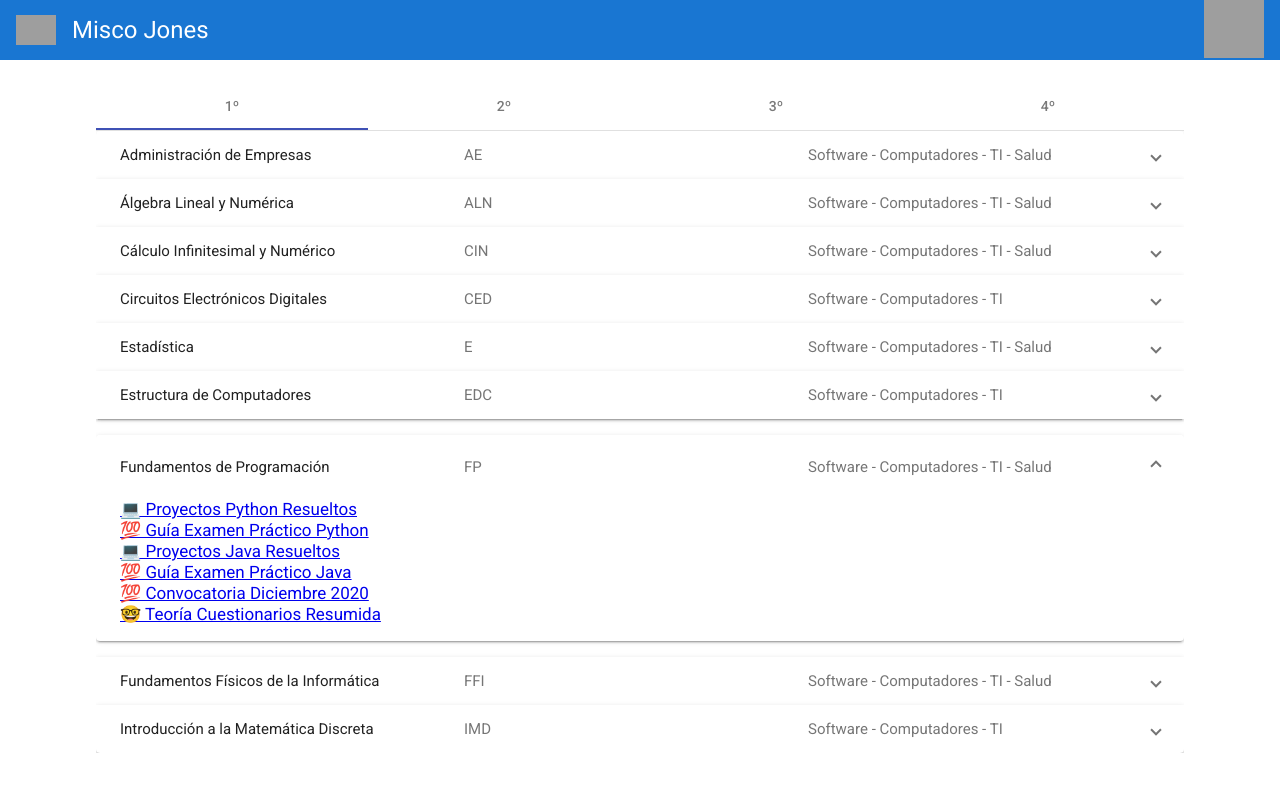
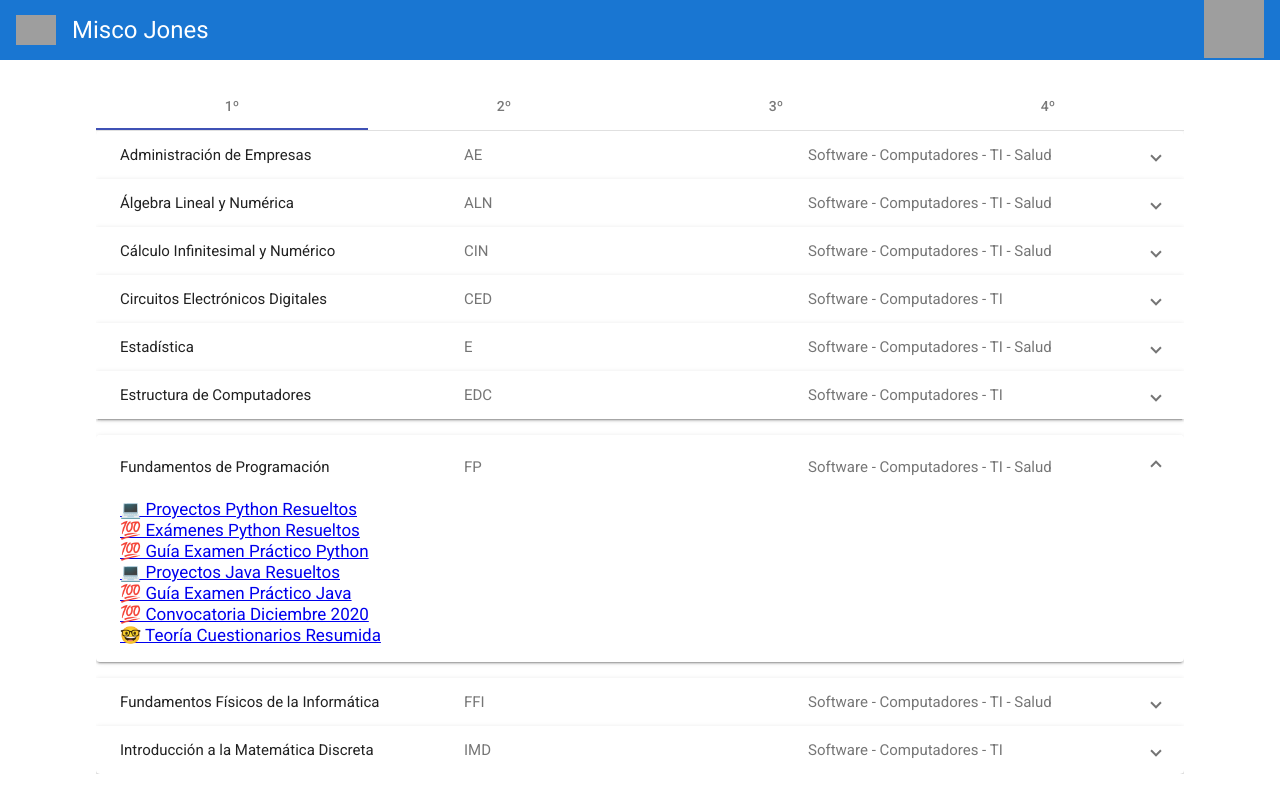
Before and after one commit to fernando-hidalgo/wuolah-profiler, an Angular app: page / in a window 1280 px wide. Both pictures are taken after a click on the button 640 px from the left and 443 px from the top of the page. Shown: the top 812 px of the page. Built offline with nearby package versions, Linux system fonts and the light colour scheme; grey boxes are pictures that could not be loaded.

Commit message:
New links for FP, MD

```diff
--- a/src/app/app.component.html
+++ b/src/app/app.component.html
@@ -157,6 +157,8 @@
             </mat-panel-description>
           </mat-expansion-panel-header>
             <a href="https://wuolah.com/etsii-giiis-13639/fundamentos-de-programacion/1931537" target="_blank">💻 Proyectos Python Resueltos</a>
+            <br>
+            <a href="https://wuolah.com/etsii-giiis-13639/fundamentos-de-programacion/9674313" target="_blank">💯 Exámenes Python Resueltos</a>
             <br>
             <a href="https://wuolah.com/etsii-giiis-13639/fundamentos-de-programacion/1980906" target="_blank">💯 Guía Examen Práctico Python</a>
             <br>
@@ -346,6 +348,10 @@
             </mat-panel-description>
           </mat-expansion-panel-header>
             <a href="https://wuolah.com/etsii-giiis-13639/matematica-discreta/2611232" target="_blank">🛠️ Prácticas Resueltas</a>
+            <br>
+            <a href="https://wuolah.com/etsii-giiis-13639/logica-informatica-2/9674424" target="_blank">📝 Ejercicios Resueltos</a>
+            <br>
+            <a href="https://wuolah.com/etsii-giiis-13639/logica-informatica-2/9674418" target="_blank">📝 Actividades Evaluadas Resueltas</a>
             <br>
             <a href="https://wuolah.com/etsii-giiis-13639/matematica-discreta/4086922" target="_blank">💯 Exámenes Resueltos</a>
         </mat-expansion-panel>
```
